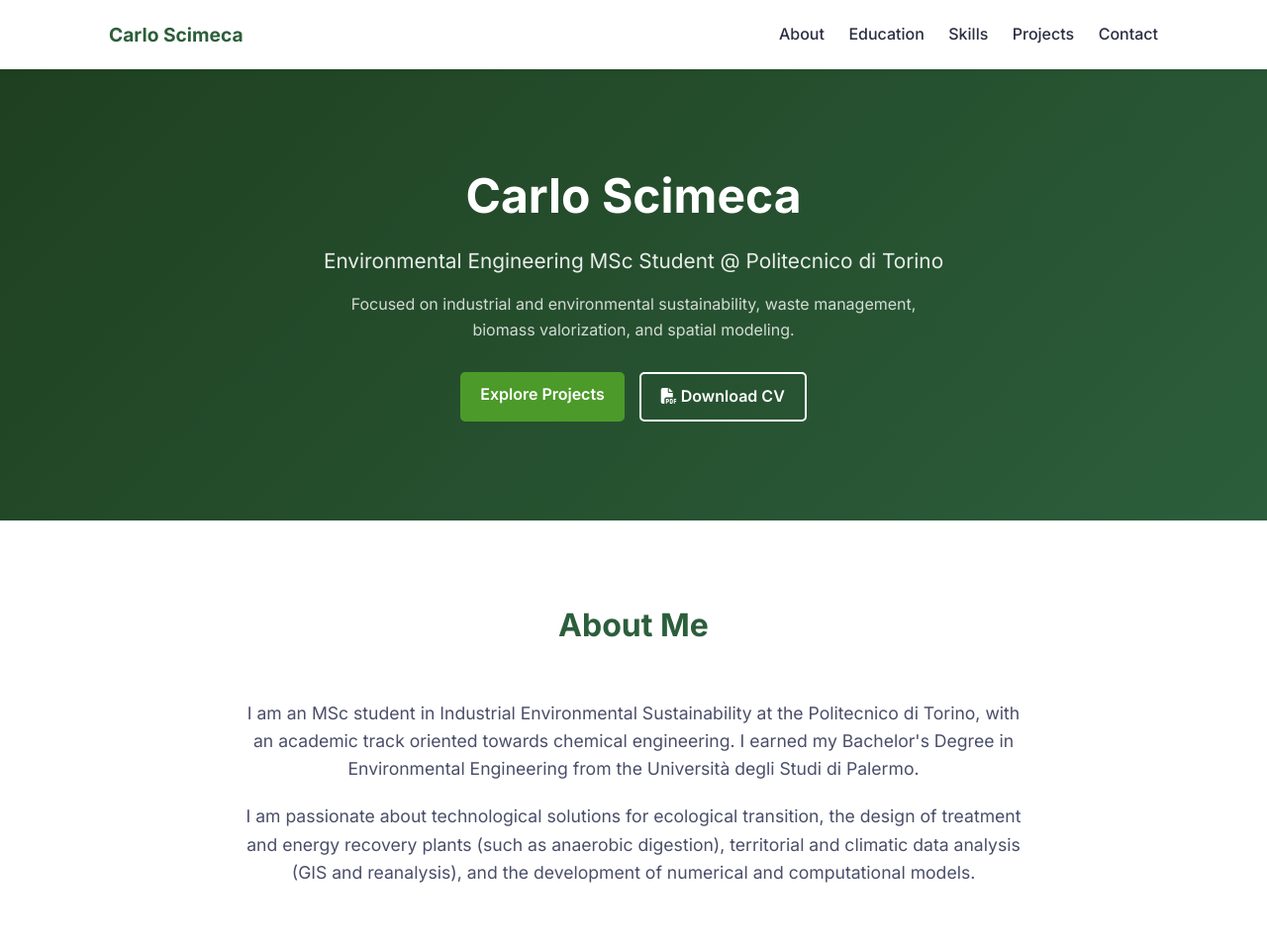
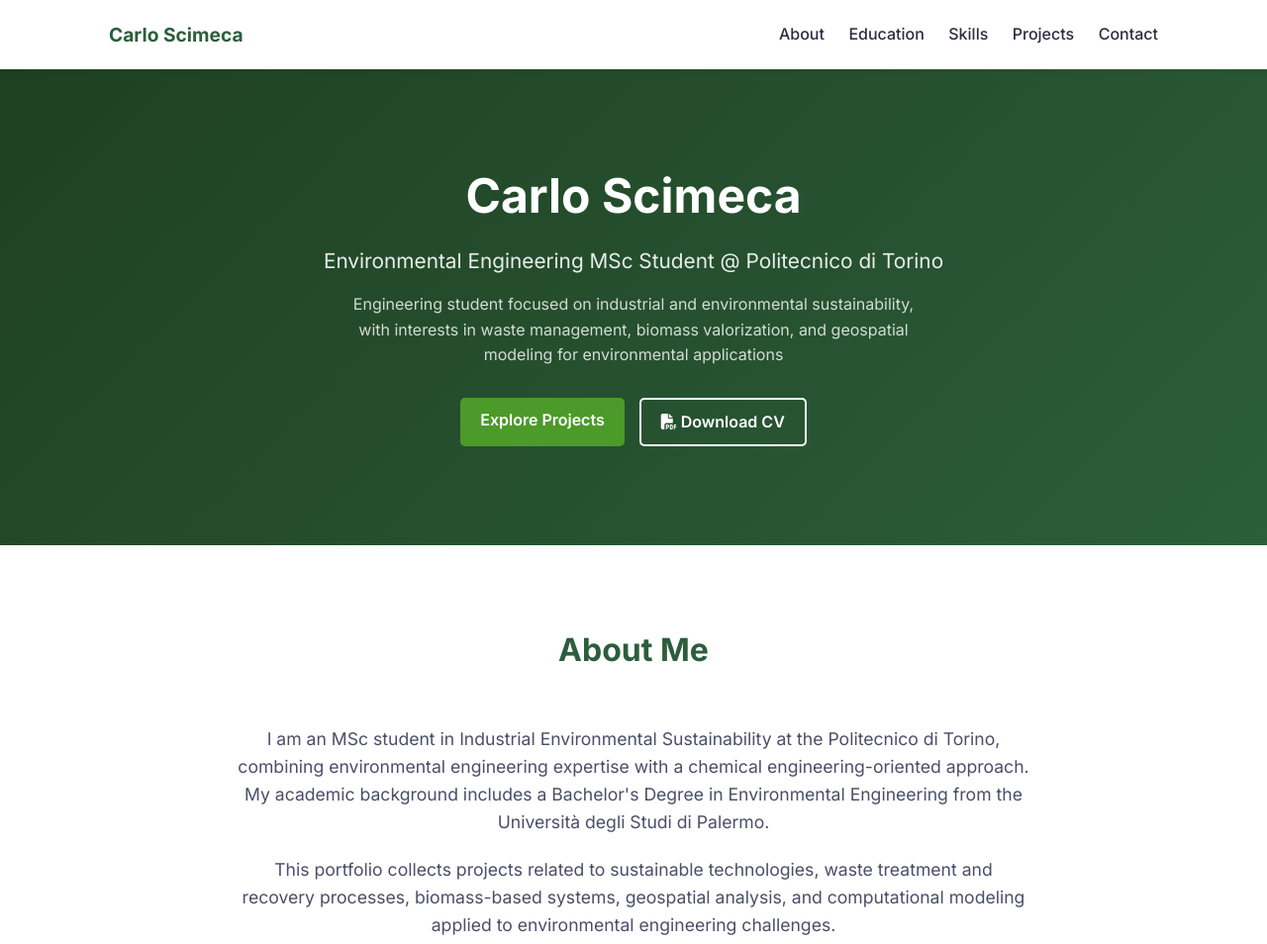
Before and after one commit to carloscimeca/carloscimeca.github.io, a plain HTML site: page index.html in a window 1280 px wide. Shown: the top 954 px of the page at 99% size. Drawn offline with Linux system fonts and the light colour scheme.

Commit message:
Update index.html

```diff
--- a/index.html
+++ b/index.html
@@ -31,7 +31,7 @@
         <div class="container hero-content">
             <h1>Carlo Scimeca</h1>
             <p class="subtitle">Environmental Engineering MSc Student @ Politecnico di Torino</p>
-            <p class="hero-desc">Focused on industrial and environmental sustainability, waste management, biomass valorization, and spatial modeling.</p>
+            <p class="hero-desc">Engineering student focused on industrial and environmental sustainability, with interests in waste management, biomass valorization, and geospatial modeling for environmental applications</p>
             <div class="hero-buttons">
                 <a href="#projects" class="btn primary">Explore Projects</a>
                 <a href="Documents/CV.pdf" class="btn secondary" target="_blank"><i class="fas fa-file-pdf"></i> Download CV</a>
@@ -45,10 +45,8 @@
             <h2>About Me</h2>
             <div class="about-grid">
                 <div class="about-text">
-                    <p>I am an MSc student in Industrial Environmental Sustainability at the Politecnico di Torino, with an academic track oriented towards chemical engineering. I earned my Bachelor's Degree in Environmental Engineering from the Università degli Studi di Palermo.</p>
-                    <p>I am passionate about technological solutions for ecological transition, the design of treatment and energy recovery plants (such as anaerobic digestion), territorial and climatic data analysis (GIS and reanalysis), and the development of numerical and computational models.</p>
-                </div>
-            </div>
+                    <p>I am an MSc student in Industrial Environmental Sustainability at the Politecnico di Torino, combining environmental engineering expertise with a chemical engineering-oriented approach. My academic background includes a Bachelor's Degree in Environmental Engineering from the Università degli Studi di Palermo.</p>
+                    <p>This portfolio collects projects related to sustainable technologies, waste treatment and recovery processes, biomass-based systems, geospatial analysis, and computational modeling applied to environmental engineering challenges.</p>
         </div>
     </section>
 
```
